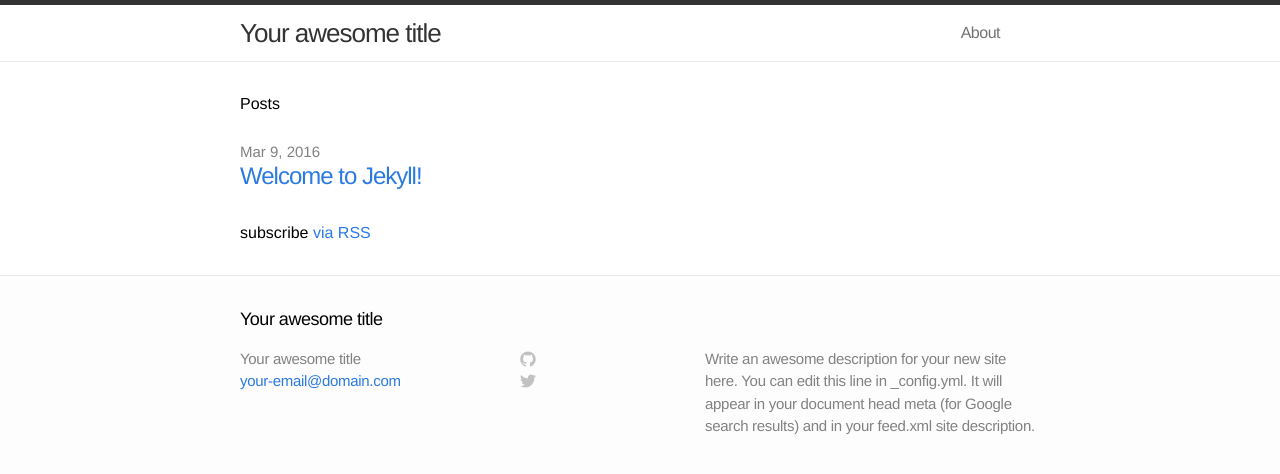
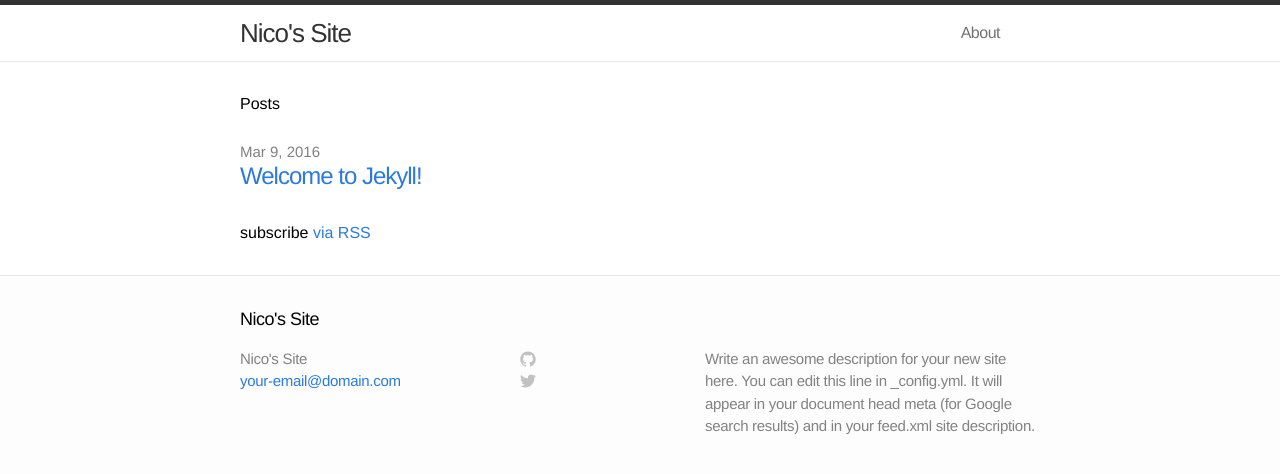
Before and after one commit to nicoschulte/nicoschulte.github.io, a Jekyll site: the page built from index.html, in a window 1280 px wide. Shown: the top 474 px of the page. Built offline with Jekyll 4.4.1, drawn with Linux system fonts in a browser that asks for light colours.

Commit message:
Changed Title

```diff
--- a/_config.yml
+++ b/_config.yml
@@ -1,5 +1,5 @@
 # Site settings
-title: Your awesome title
+title: Nico's Site
 email: your-email@domain.com
 description: "Write an awesome description for your new site here. You can edit this line in _config.yml. It will appear in your document head meta (for Google search results) and in your feed.xml site description."
 baseurl: ""
```
